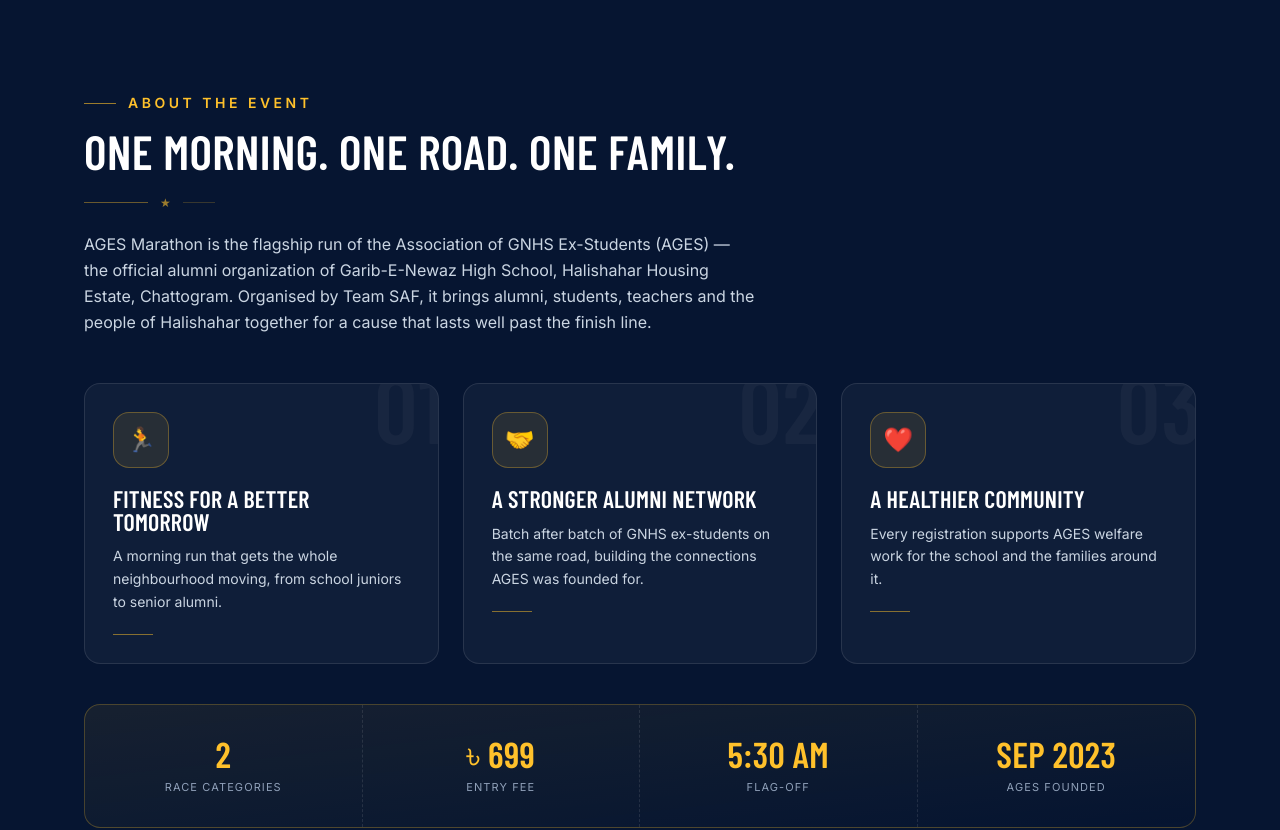
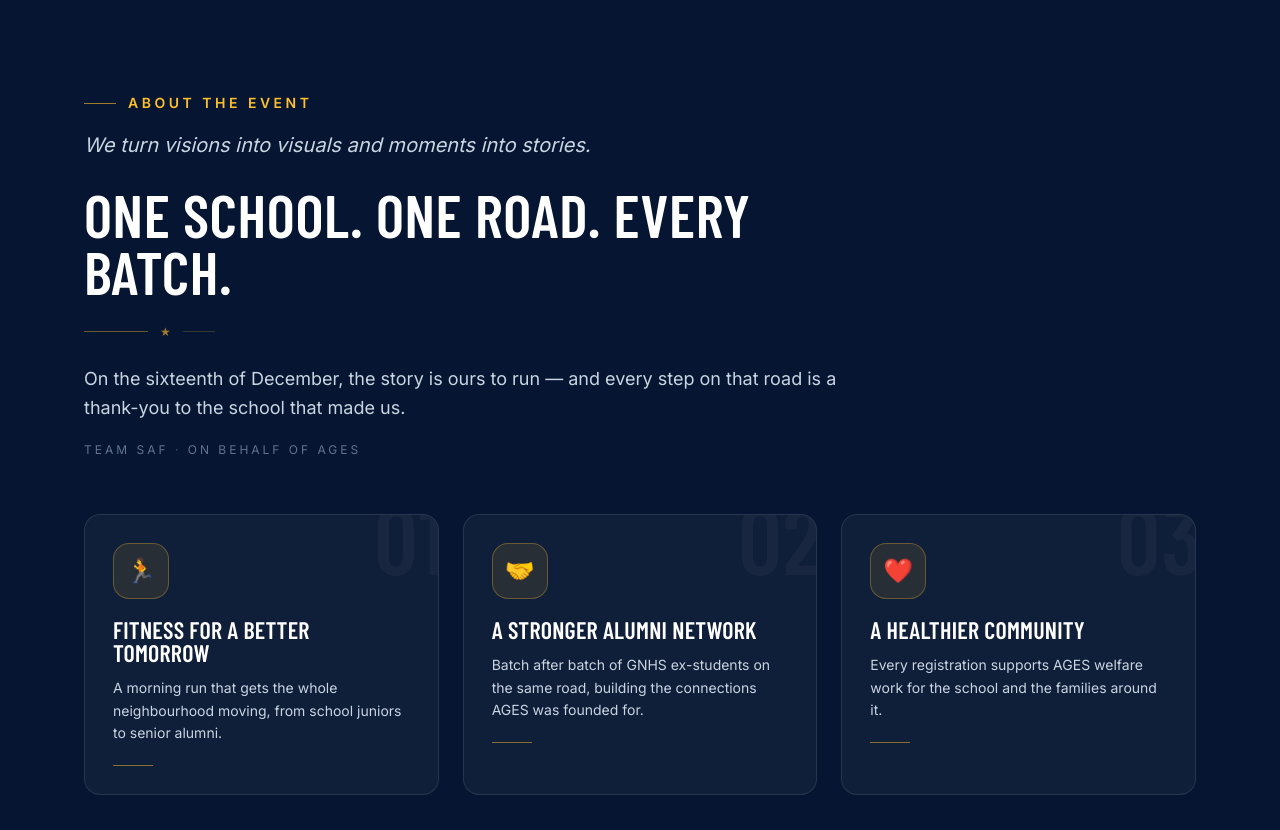
Before and after one commit to agesmarathon/agesmarathon.github.io, a React (Vite) app: page / in a window 1280 px wide. Shown: the part 940-1770 px from the top of the page. Built offline with nearby package versions, Linux system fonts and the light colour scheme; a web font is replaced by a local one.

Commit message:
Lead the About section with the event quote
Co-Authored-By: Claude Opus 5 <noreply@anthropic.com>

```diff
--- a/src/App.jsx
+++ b/src/App.jsx
@@ -7,7 +7,6 @@ import { Venue } from './components/Venue'
 import { Register } from './components/Register'
 import { Organizers } from './components/Organizers'
 import { Gallery } from './components/Gallery'
-import { QuoteBand } from './components/QuoteBand'
 import { Faq } from './components/Faq'
 import { Footer } from './components/Footer'
 import { event } from './data/event'
@@ -28,7 +27,6 @@ export default function App() {
         <Register />
         <Organizers />
         <Gallery />
-        <QuoteBand />
         <Faq />
       </main>
       <Footer />
--- a/src/components/About.jsx
+++ b/src/components/About.jsx
@@ -21,13 +21,29 @@ const pillars = [
 
 export function About() {
   return (
-    <Section
-      id="about"
-      eyebrow="About the event"
-      title="One morning. One road. One family."
-      subtitle={`${event.name} is the flagship run of the ${event.organizerFor} — ${event.organizerForLong}. Organised by ${event.organizer}, it brings alumni, students, teachers and the people of Halishahar together for a cause that lasts well past the finish line.`}
-    >
-      <div className="grid gap-6 md:grid-cols-3">
+    <Section id="about" eyebrow="About the event">
+      {/* the event's own words carry this section instead of a plain heading */}
+      <blockquote className="max-w-3xl">
+        <p className="text-lg italic leading-relaxed text-slate-300 sm:text-xl">{event.quote.lead}</p>
+
+        <p className="display mt-6 text-4xl leading-[1.05] text-white sm:text-6xl">{event.quote.text}</p>
+
+        <div className="mt-6 flex items-center gap-3 text-gold-500/60">
+          <span className="h-px w-16 bg-gold-500/40" />
+          <span className="text-xs">★</span>
+          <span className="h-px w-8 bg-gold-500/20" />
+        </div>
+
+        <p className="mt-6 text-base leading-relaxed text-slate-300 sm:text-lg">{event.quote.closer}</p>
+
+        <footer className="mt-5 text-xs uppercase tracking-[0.25em] text-slate-500">
+          {event.quote.author}
+          <span className="text-slate-600"> · </span>
+          {event.quote.authorNote}
+        </footer>
+      </blockquote>
+
+      <div className="mt-14 grid gap-6 md:grid-cols-3">
         {pillars.map((p, i) => (
           <div
             key={p.title}
--- a/src/components/QuoteBand.jsx
+++ /dev/null
@@ -1,50 +0,0 @@
-import { event } from '../data/event'
-import { asset } from '../lib/asset'
-import { useReveal } from '../lib/useReveal'
-
-// A quiet full-width moment between the gallery and the FAQ.
-export function QuoteBand() {
-  const ref = useReveal()
-
-  return (
-    <section className="relative overflow-hidden border-y border-white/10">
-      <img
-        src={asset('images/run.jpg')}
-        alt=""
-        aria-hidden="true"
-        className="absolute inset-0 h-full w-full object-cover opacity-20"
-      />
-      <div className="absolute inset-0 bg-gradient-to-b from-navy-950 via-navy-950/85 to-navy-950" />
-      <div className="stripes absolute inset-0" />
-      <div className="absolute left-1/2 top-0 h-64 w-[36rem] -translate-x-1/2 rounded-full bg-gold-500/10 blur-3xl" />
-
-      <div ref={ref} className="reveal relative mx-auto max-w-4xl px-5 py-24 text-center sm:py-32">
-        <span className="display block text-7xl leading-none text-gold-500/40" aria-hidden="true">
-          &ldquo;
-        </span>
-
-        <blockquote>
-          <p className="text-lg italic leading-relaxed text-slate-300 sm:text-xl">{event.quote.lead}</p>
-
-          <p className="display mt-6 text-4xl leading-[1.1] text-white sm:text-6xl">{event.quote.text}</p>
-
-          <p className="mx-auto mt-6 max-w-2xl text-base leading-relaxed text-slate-300 sm:text-lg">
-            {event.quote.closer}
-          </p>
-        </blockquote>
-
-        <div className="mx-auto mt-8 flex max-w-max items-center gap-3 text-gold-500/60">
-          <span className="h-px w-16 bg-gold-500/40" />
-          <span className="text-xs">★</span>
-          <span className="h-px w-16 bg-gold-500/40" />
-        </div>
-
-        <figcaption className="mt-6 text-sm uppercase tracking-[0.25em] text-slate-400">
-          {event.quote.author}
-          <span className="text-slate-600"> · </span>
-          {event.quote.authorNote}
-        </figcaption>
-      </div>
-    </section>
-  )
-}
```
